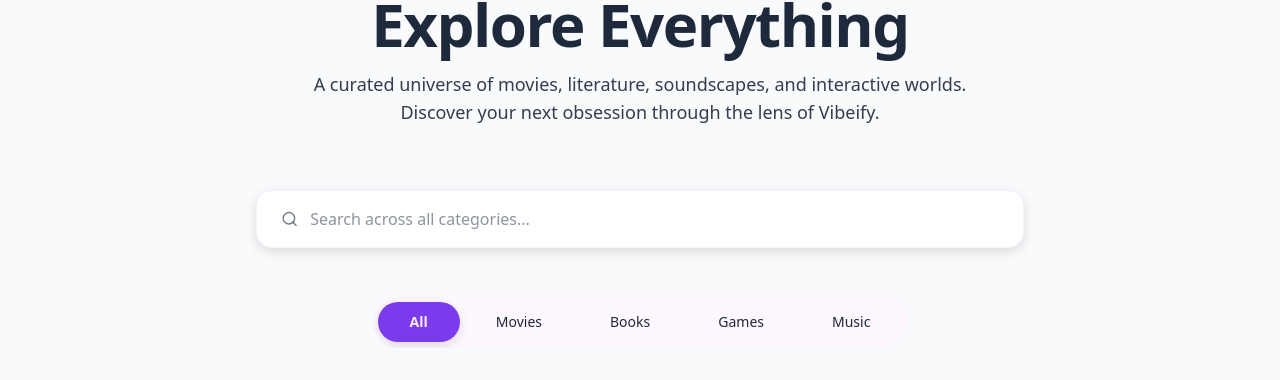
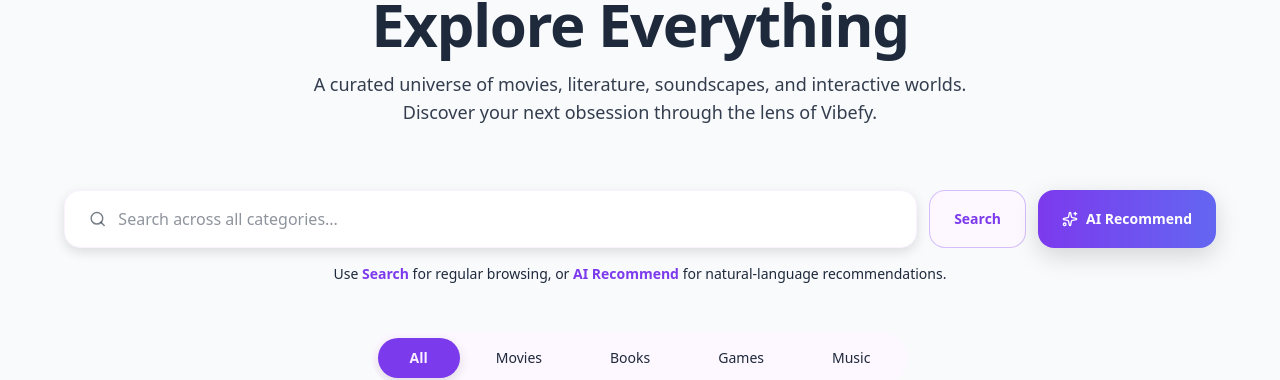
Before and after one commit to Anmol131/recommendation_system, a React (Vite) app in the folder frontend/: page /explore in a window 1280 px wide. Shown: the part 150-530 px from the top of the page. Built offline with nearby package versions, Linux system fonts and the light colour scheme; no server answers.

Commit message:
feat(frontend): add separate search and AI recommend flows with query persistence

```diff
--- a/frontend/src/pages/ExplorePage.jsx
+++ b/frontend/src/pages/ExplorePage.jsx
@@ -1,5 +1,5 @@
 import { useEffect, useMemo, useRef, useState } from 'react';
-import { Search, Star } from 'lucide-react';
+import { Search, Sparkles, Star } from 'lucide-react';
 import { useNavigate, useSearchParams } from 'react-router-dom';
 import * as endpoints from '../api/endpoints';
 
@@ -90,14 +90,6 @@
   return item?.trackId ?? item?.id ?? item?._id;
 };
 
-const getDetailPath = (item) => {
-  if (item.type === 'movie') return '/explore?type=movies';
-  if (item.type === 'book') return '/explore?type=books';
-  if (item.type === 'game') return '/explore?type=games';
-  if (item.type === 'music') return '/explore?type=music';
-  return '/explore';
-};
-
 const mapMedia = (rawItems, type) => rawItems.map((item, index) => ({
   id: parseId(item, type) || `${type}-${index}`,
   type,
@@ -127,7 +119,7 @@
 
   const [activeCategory, setActiveCategory] = useState('all');
   const [query, setQuery] = useState('');
-  const [debouncedQuery, setDebouncedQuery] = useState('');
+  const [appliedQuery, setAppliedQuery] = useState('');
   const [activeGenre, setActiveGenre] = useState('All');
   const [minRating, setMinRating] = useState(0);
   const [selectedYears, setSelectedYears] = useState([]);
@@ -146,23 +138,18 @@
     const urlType = (searchParams.get('type') || '').trim().toLowerCase();
 
     setQuery(urlQuery);
-    setDebouncedQuery(urlQuery);
+    setAppliedQuery(urlQuery);
 
     if (['all', 'movies', 'books', 'games', 'music'].includes(urlType)) {
       setActiveCategory(urlType);
+    } else if (!urlType) {
+      setActiveCategory('all');
     }
   }, [searchParams]);
 
   useEffect(() => {
-    const timer = window.setTimeout(() => {
-      setDebouncedQuery(query.trim());
-    }, 350);
-    return () => window.clearTimeout(timer);
-  }, [query]);
-
-  useEffect(() => {
     setPage(1);
-  }, [activeCategory, debouncedQuery]);
+  }, [activeCategory, appliedQuery]);
 
   useEffect(() => {
     const token = Date.now();
@@ -182,12 +169,12 @@
         let fetchedTotal = 0;
 
         if (activeCategory === 'all') {
-          if (debouncedQuery) {
+          if (appliedQuery) {
             const [moviesRes, booksRes, gamesRes, musicRes] = await Promise.allSettled([
-              SEARCH_REQUESTS.movies(debouncedQuery),
-              SEARCH_REQUESTS.books(debouncedQuery),
-              SEARCH_REQUESTS.games(debouncedQuery),
-              SEARCH_REQUESTS.music(debouncedQuery),
+              SEARCH_REQUESTS.movies(appliedQuery),
+              SEARCH_REQUESTS.books(appliedQuery),
+              SEARCH_REQUESTS.games(appliedQuery),
+              SEARCH_REQUESTS.music(appliedQuery),
             ]);
 
             if (fetchTokenRef.current !== token) return;
@@ -237,8 +224,8 @@
           };
           const resolvedType = typeMap[activeCategory];
 
-          if (debouncedQuery) {
-            const payload = await SEARCH_REQUESTS[activeCategory](debouncedQuery);
+          if (appliedQuery) {
+            const payload = await SEARCH_REQUESTS[activeCategory](appliedQuery);
             if (fetchTokenRef.current !== token) return;
 
             fetchedItems = mapMedia(unwrapItems(payload), resolvedType);
@@ -270,18 +257,18 @@
     };
 
     loadData();
-  }, [activeCategory, debouncedQuery, page]);
+  }, [activeCategory, appliedQuery, page]);
 
   useEffect(() => {
     const nextParams = new URLSearchParams();
-    if (debouncedQuery) {
-      nextParams.set('q', debouncedQuery);
+    if (appliedQuery) {
+      nextParams.set('q', appliedQuery);
     }
     if (activeCategory !== 'all') {
       nextParams.set('type', activeCategory);
     }
     setSearchParams(nextParams, { replace: true });
-  }, [activeCategory, debouncedQuery, setSearchParams]);
+  }, [activeCategory, appliedQuery, setSearchParams]);
 
   const availableGenres = useMemo(() => {
     const setOfGenres = new Set();
@@ -301,9 +288,9 @@
   }), [activeGenre, items, minRating, selectedYears]);
 
   const canLoadMore = useMemo(() => {
-    if (debouncedQuery) return false;
+    if (appliedQuery) return false;
     return items.length < totalItems;
-  }, [debouncedQuery, items.length, totalItems]);
+  }, [appliedQuery, items.length, totalItems]);
 
   const toggleYear = (yearLabel) => {
     setSelectedYears((current) => {
@@ -314,18 +301,37 @@
     });
   };
 
+  const handleBrowseSearch = (e) => {
+    e.preventDefault();
+    setAppliedQuery(query.trim());
+    setPage(1);
+  };
+
+  const handleAiRecommend = () => {
+    const trimmed = query.trim();
+    if (!trimmed) {
+      navigate('/recommend');
+      return;
+    }
+    navigate(`/recommend?query=${encodeURIComponent(trimmed)}`);
+  };
+
   return (
     <div className="min-h-screen bg-light-bg dark:bg-dark-bg font-body text-light-text dark:text-dark-text antialiased transition-colors duration-300">
       <main className="mx-auto max-w-screen-2xl px-8 pb-24 pt-16">
         <header className="mb-16 space-y-4 text-center">
-          <h1 className="text-5xl font-extrabold tracking-tight text-on-surface dark:text-white md:text-6xl">Explore Everything</h1>
+          <h1 className="text-5xl font-extrabold tracking-tight text-on-surface dark:text-white md:text-6xl">
+            Explore Everything
+          </h1>
           <p className="mx-auto max-w-2xl text-lg font-medium text-light-text dark:text-dark-text/95 dark:text-white/70 opacity-90">
-            A curated universe of movies, literature, soundscapes, and interactive worlds. Discover your next obsession through the lens of Vibeify.
+            A curated universe of movies, literature, soundscapes, and interactive worlds.
+            Discover your next obsession through the lens of Vibefy.
           </p>
         </header>
 
-        <div className="relative mx-auto mb-12 max-w-3xl">
-          <div className="flex items-center rounded-lg border border-surface-container bg-white dark:bg-slate-900 px-6 py-4 shadow-md dark:shadow-dark-md transition-all focus-within:ring-2 focus-within:ring-primary/20">
+        <div className="mx-auto mb-4 max-w-6xl">
+          <form onSubmit={handleBrowseSearch} className="flex flex-col gap-3 lg:flex-row">
+            <div className="flex flex-1 items-center rounded-lg border border-surface-container bg-white dark:bg-slate-900 px-6 py-4 shadow-md dark:shadow-dark-md transition-all focus-within:ring-2 focus-within:ring-primary/20">
               <Search size={18} className="mr-3 text-on-surface/60 dark:text-white/60" />
               <input
                 type="text"
@@ -334,17 +340,44 @@
                 placeholder="Search across all categories..."
                 className="w-full border-none bg-transparent font-medium text-on-surface dark:text-white placeholder:text-on-surface/50 dark:placeholder:text-white/50 focus:outline-none focus:ring-0"
               />
-            {query && (
+              {query ? (
                 <button
                   type="button"
                   onClick={() => setQuery('')}
                   className="ml-2 text-on-surface/50 hover:text-on-surface dark:text-white/60 dark:hover:text-white transition-colors duration-200"
                   aria-label="Clear search"
                 >
-                âœ•
+                  ×
                 </button>
-            )}
+              ) : null}
             </div>
+
+            <button
+              type="submit"
+              className="inline-flex items-center justify-center rounded-lg border border-primary/30 bg-surface-container-low px-6 py-4 text-sm font-semibold text-primary transition-all duration-200 hover:bg-surface-container-high active:scale-95"
+            >
+              Search
+            </button>
+
+            <button
+              type="button"
+              onClick={handleAiRecommend}
+              className="inline-flex items-center justify-center gap-2 rounded-lg bg-gradient-to-r from-primary to-secondary px-6 py-4 text-sm font-semibold text-white shadow-lg transition-all duration-200 hover:shadow-xl hover:scale-[1.01] active:scale-95"
+            >
+              <Sparkles size={16} />
+              AI Recommend
+            </button>
+          </form>
+        </div>
+
+        <div className="mx-auto mb-12 max-w-6xl text-center">
+          <p className="text-sm text-light-text dark:text-dark-text/80">
+            Use
+            <span className="font-semibold text-primary"> Search </span>
+            for regular browsing, or
+            <span className="font-semibold text-primary"> AI Recommend </span>
+            for natural-language recommendations.
+          </p>
         </div>
 
         <div className="mb-16 flex justify-center">
@@ -425,11 +458,13 @@
                         onChange={() => toggleYear(year)}
                         className="sr-only"
                       />
-                      <div className={[
+                      <div
+                        className={[
                           'flex h-5 w-5 items-center justify-center rounded border-2 transition-colors',
                           checked ? 'border-primary bg-primary/10' : 'border-outline-variant group-hover:border-primary',
-                      ].join(' ')}>
-                        {checked ? <span className="text-xs font-bold text-primary">âœ“</span> : null}
+                        ].join(' ')}
+                      >
+                        {checked ? <span className="text-xs font-bold text-primary">✓</span> : null}
                       </div>
                       <span className="text-sm font-medium text-light-text dark:text-dark-text/95">{year}</span>
                     </label>
@@ -458,7 +493,6 @@
                   key={`${item.type}-${item.id}`}
                   className="group overflow-hidden rounded-lg bg-surface-container-lowest shadow-[0_20px_40px_-10px_rgba(62,37,72,0.08)] transition-all duration-300 hover:scale-[1.02]"
                 >
-                  <button type="button" onClick={() => navigate(getDetailPath(item))} className="w-full text-left">
                   <div className="relative aspect-[2/3]">
                     <img src={item.image} alt={item.title} className="h-full w-full object-cover" />
                     <div className="absolute right-3 top-3 rounded-full bg-white/90 px-3 py-1 text-[10px] font-bold uppercase tracking-tighter text-primary backdrop-blur">
@@ -466,16 +500,17 @@
                     </div>
                   </div>
                   <div className="space-y-2 p-5">
-                      <div className="flex items-start justify-between">
-                        <h4 className="truncate pr-2 font-bold text-on-surface">{item.title}</h4>
+                    <div className="flex items-start justify-between gap-3">
+                      <h4 className="truncate pr-2 font-bold text-on-surface dark:text-white">{item.title}</h4>
                       <div className="flex items-center gap-1">
                         <Star size={12} className="fill-primary text-primary" />
-                          <span className="text-xs font-bold text-on-surface">{item.rating?.toFixed(1) || 'N/A'}</span>
+                        <span className="text-xs font-bold text-on-surface dark:text-white">
+                          {item.rating?.toFixed(1) || 'N/A'}
+                        </span>
                       </div>
                     </div>
                     <p className="text-xs font-medium text-light-text dark:text-dark-text/95">{item.meta}</p>
                   </div>
-                  </button>
                 </article>
               ))}
             </div>
--- a/frontend/src/pages/RecommendationPage.jsx
+++ b/frontend/src/pages/RecommendationPage.jsx
@@ -1,4 +1,5 @@
-import React, { useState } from 'react';
+import React, { useCallback, useEffect, useRef, useState } from 'react';
+import { useNavigate, useSearchParams } from 'react-router-dom';
 import { analyzeQuery } from '../api/endpoints';
 import RecommendationCard from '../components/RecommendationCard';
 
@@ -10,14 +11,18 @@
 ];
 
 export default function RecommendationPage() {
+  const navigate = useNavigate();
+  const [searchParams, setSearchParams] = useSearchParams();
   const [query, setQuery] = useState('');
   const [loading, setLoading] = useState(false);
   const [error, setError] = useState('');
   const [data, setData] = useState(null);
+  const lastAutoQueryRef = useRef('');
 
-  const runSearch = async (searchQuery) => {
+  const runSearch = useCallback(async (searchQuery) => {
     if (!searchQuery.trim()) {
       setError('Please enter a query.');
+      setData(null);
       return;
     }
 
@@ -32,21 +37,53 @@
     } finally {
       setLoading(false);
     }
-  };
+  }, []);
+
+  useEffect(() => {
+    const incomingQuery = (searchParams.get('query') || '').trim();
+
+    if (!incomingQuery) return;
+    if (incomingQuery === lastAutoQueryRef.current) return;
+
+    lastAutoQueryRef.current = incomingQuery;
+    setQuery(incomingQuery);
+    runSearch(incomingQuery);
+  }, [searchParams, runSearch]);
 
   const handleSubmit = async (e) => {
     e.preventDefault();
-    await runSearch(query);
+    const trimmed = query.trim();
+
+    if (!trimmed) {
+      setError('Please enter a query.');
+      setData(null);
+      return;
+    }
+
+    lastAutoQueryRef.current = trimmed;
+    setSearchParams({ query: trimmed });
+    await runSearch(trimmed);
+  };
+
+  const handleBrowseSearch = () => {
+    const trimmed = query.trim();
+    if (!trimmed) {
+      navigate('/explore');
+      return;
+    }
+    navigate(`/explore?q=${encodeURIComponent(trimmed)}`);
   };
 
   const handleExampleClick = async (example) => {
     setQuery(example);
+    lastAutoQueryRef.current = example;
+    setSearchParams({ query: example });
     await runSearch(example);
   };
 
   return (
     <div className="min-h-screen bg-light-bg dark:bg-dark-bg text-light-text dark:text-dark-text transition-colors duration-300">
-      <main className="mx-auto max-w-5xl px-6 py-16">
+      <main className="mx-auto max-w-6xl px-6 py-16">
         <header className="mb-10 text-center">
           <h1 className="text-4xl font-extrabold tracking-tight text-on-surface dark:text-white">
             AI Recommendation Search
@@ -57,7 +94,7 @@
           </p>
         </header>
 
-        <form onSubmit={handleSubmit} className="mb-4 flex flex-col gap-3 sm:flex-row">
+        <form onSubmit={handleSubmit} className="mb-4 flex flex-col gap-3 lg:flex-row">
           <input
             type="text"
             value={query}
@@ -65,11 +102,20 @@
             placeholder="Type your recommendation query..."
             className="flex-1 rounded-lg border border-surface-container-highest bg-white dark:bg-slate-900 px-4 py-3 outline-none focus:ring-2 focus:ring-primary/30"
           />
+
+          <button
+            type="button"
+            onClick={handleBrowseSearch}
+            className="rounded-lg border border-primary/30 bg-surface-container-low px-6 py-3 font-semibold text-primary transition hover:bg-surface-container-high"
+          >
+            Search
+          </button>
+
           <button
             type="submit"
             className="rounded-lg bg-primary px-6 py-3 font-semibold text-white transition hover:opacity-90"
           >
-            {loading ? 'Searching...' : 'Search'}
+            {loading ? 'Searching...' : 'AI Recommend'}
           </button>
         </form>
 
```
Also changed, not shown: frontend/src/components/Navbar.jsx (+13 -2 lines). Lines whose indentation alone changed are shown as unchanged.
